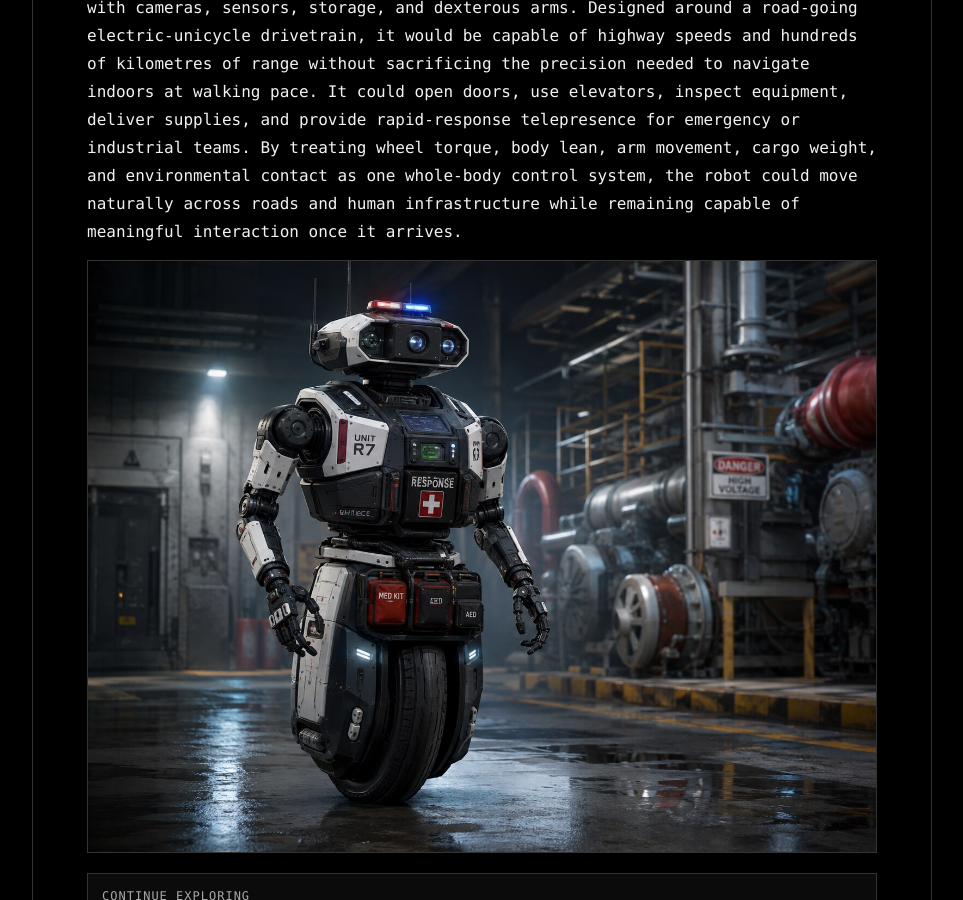
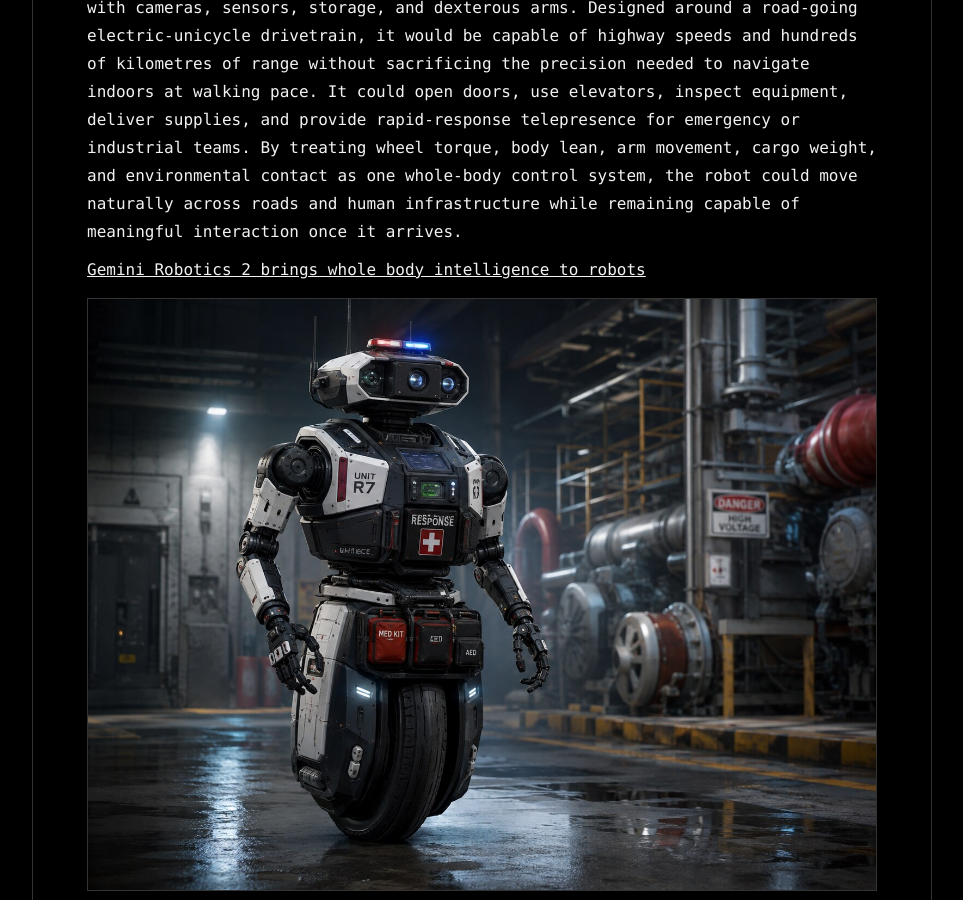
Before and after one commit to GnarGnarHead/GNARGNARHEAD.github.io, a Jekyll site: the page built from blogs/2026-08-04-a-monowheel-service-robot.md, in a window 1280 px wide and 900 px high, scrolled down 930 px. Shown: the whole window, without its empty margins (158-1121 px from the left). Built offline with Jekyll 4.4.1, drawn with Linux system fonts in a browser that asks for light colours.

Commit message:
Link Gemini Robotics 2 from monowheel post

```diff
--- a/blogs/2026-08-04-a-monowheel-service-robot.md
+++ b/blogs/2026-08-04-a-monowheel-service-robot.md
@@ -13,4 +13,6 @@ description: "A compact monowheel service robot concept for delivery, inspection
 
 A monowheel service robot combines the speed, range, and compact footprint of a high-performance electric unicycle with a practical robotic upper body equipped with cameras, sensors, storage, and dexterous arms. Designed around a road-going electric-unicycle drivetrain, it would be capable of highway speeds and hundreds of kilometres of range without sacrificing the precision needed to navigate indoors at walking pace. It could open doors, use elevators, inspect equipment, deliver supplies, and provide rapid-response telepresence for emergency or industrial teams. By treating wheel torque, body lean, arm movement, cargo weight, and environmental contact as one whole-body control system, the robot could move naturally across roads and human infrastructure while remaining capable of meaningful interaction once it arrives.
 
+[Gemini Robotics 2 brings whole body intelligence to robots](https://deepmind.google/blog/gemini-robotics-2-brings-whole-body-intelligence-to-robots/)
+
 ![A monowheel emergency-response robot patrolling an industrial facility.](../photos/ChatGPT%20Image%20Aug%204%2C%202026%2C%2001_02_08%20AM-optimized.jpg)
```
